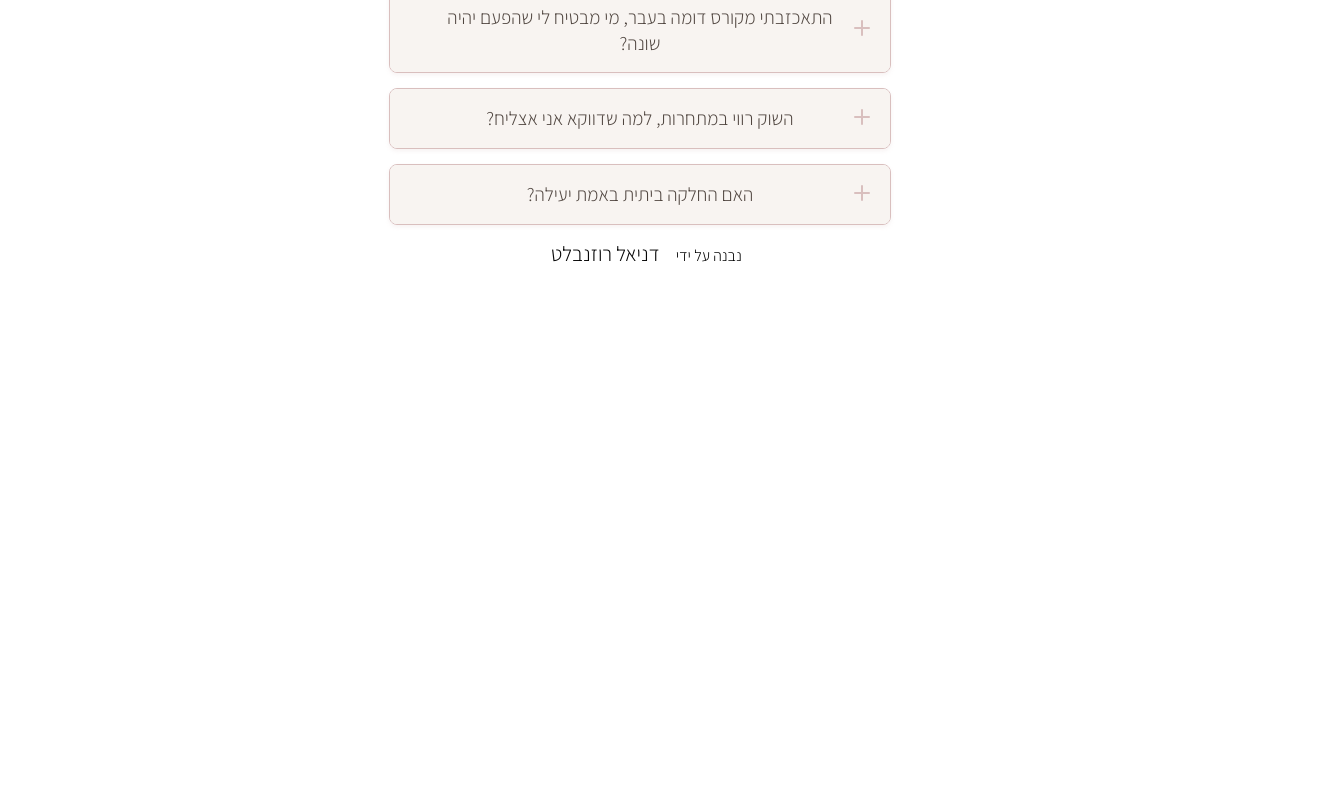
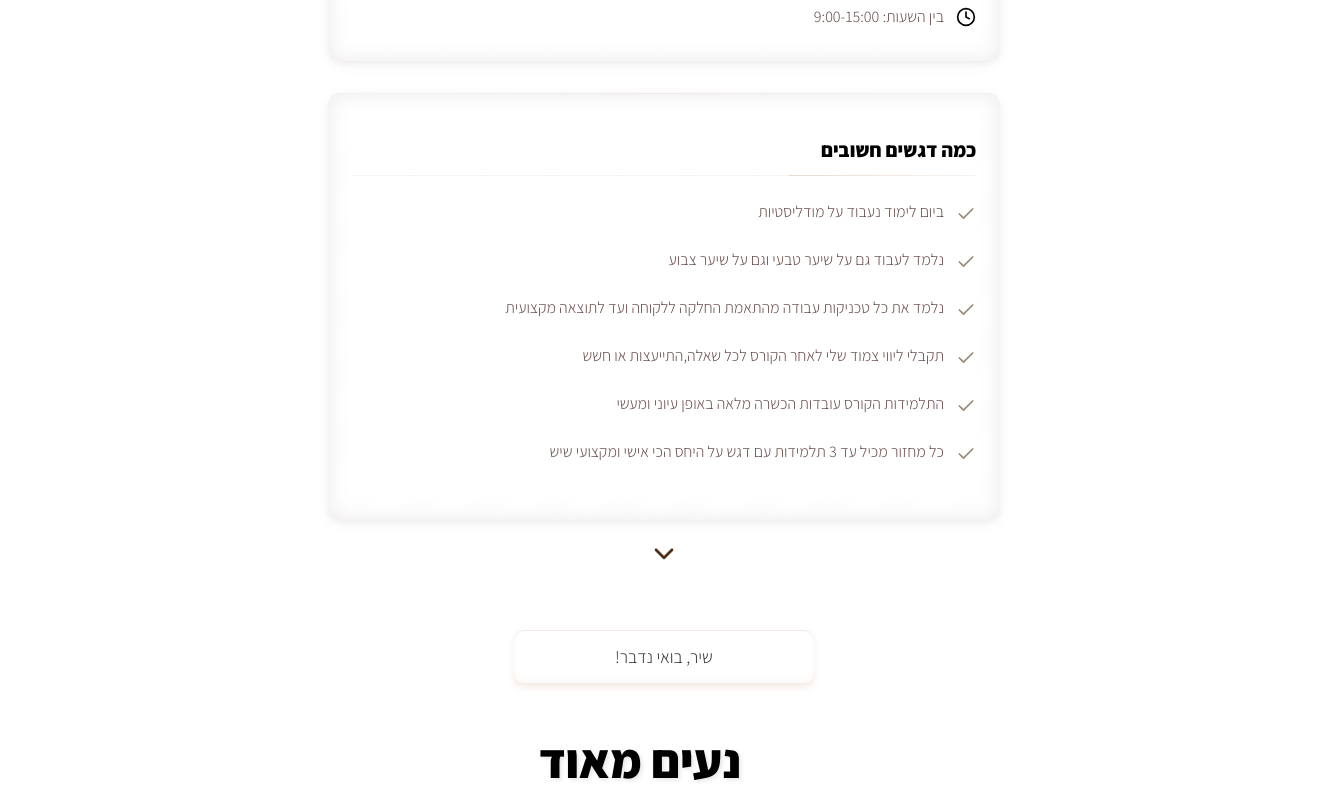
Before and after one commit to danielrozenblat1/shir-adi-new, a React (Create React App) app: page / in a window 1280 px wide. Shown: the part 1340-2140 px from the top of the page, 1328 px wide, since content can reach past the window. Before the commit the page ends 1620 px from the top, so only its background shows below. Built offline with nearby package versions, Linux system fonts and the light colour scheme.

Commit message:
newCommit

```diff
--- a/src/screens/SecondScreen.js
+++ b/src/screens/SecondScreen.js
@@ -45,8 +45,10 @@ const SecondScreen=()=>{
       />
 </div> */}
 <Button text="שיר, אני רוצה לשמוע עוד"/>
-{/* <CourseCard/>
-<AboutMe/> */}
+<CourseCard/>
+<AboutMe/>
+{/*
+*/}
     </>
 }
 export default SecondScreen
```
